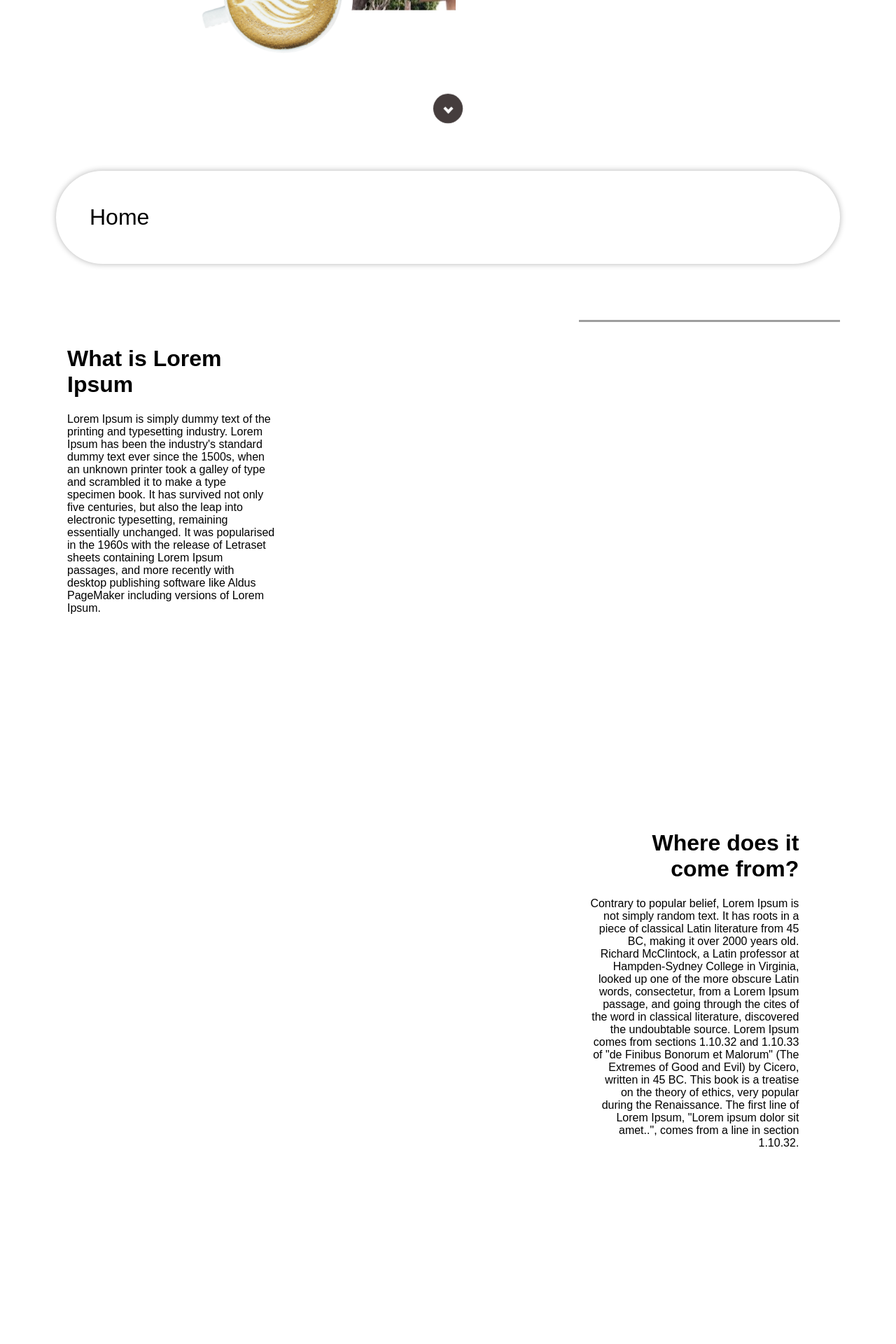
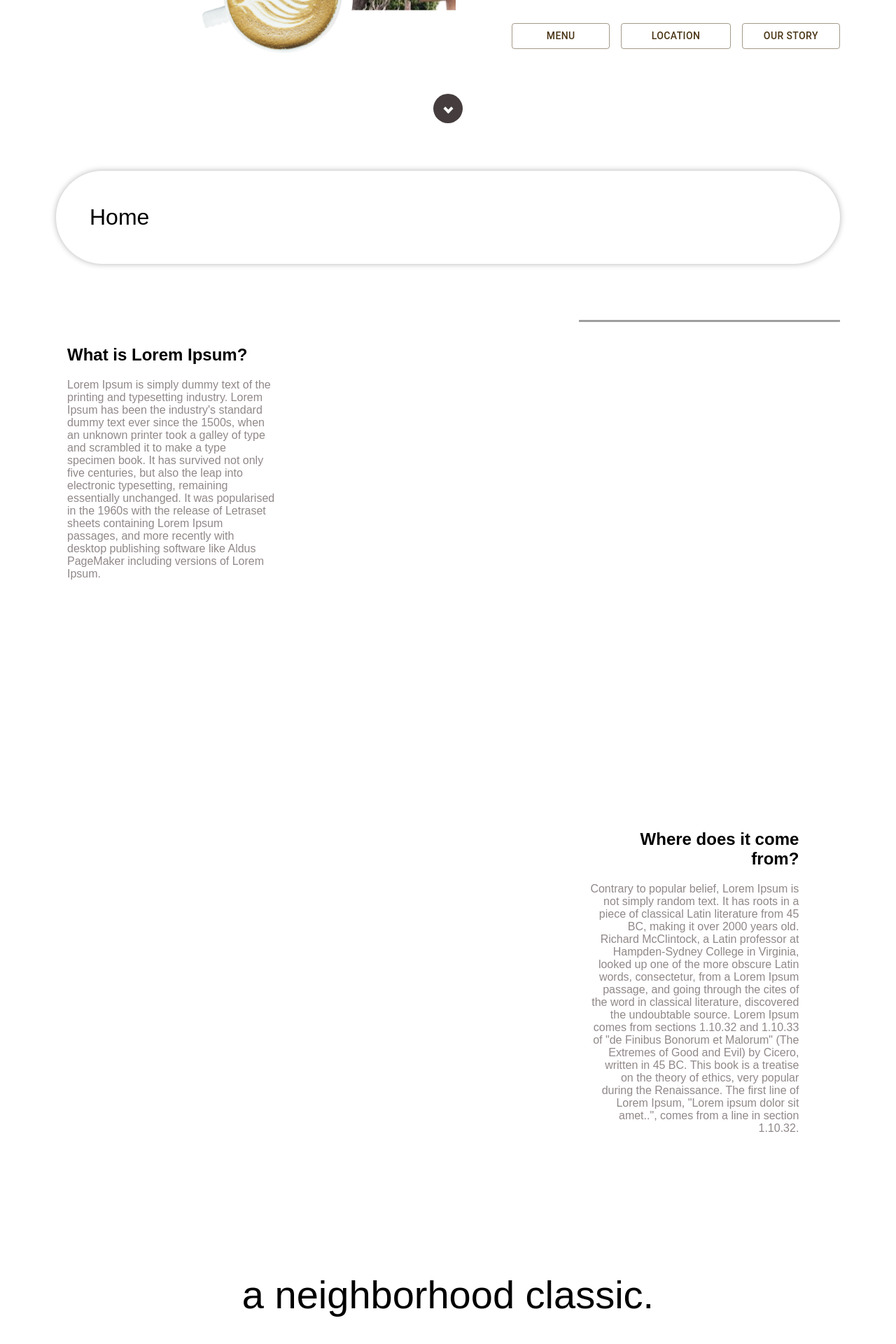
Before and after one commit to mrodz/the-spot, a React (Create React App) app: page / in a window 1280 px wide. Shown: the part 604-2524 px from the top of the page at 70% size. Before the commit the page ends 2397 px from the top, so only its background shows below. Built offline with nearby package versions, Linux system fonts and the light colour scheme.

Commit message:
more layout changes

```diff
--- a/package.json
+++ b/package.json
@@ -3,6 +3,9 @@
   "version": "0.1.0",
   "private": true,
   "dependencies": {
+    "@emotion/react": "^11.10.5",
+    "@emotion/styled": "^11.10.5",
+    "@mui/material": "^5.10.16",
     "@testing-library/jest-dom": "^5.16.5",
     "@testing-library/react": "^13.4.0",
     "@testing-library/user-event": "^13.5.0",
--- /dev/null
+++ b/src/components/FadeInSection/index.css
@@ -0,0 +1,13 @@
+.fade-in-section {
+	opacity: 0;
+	transform: translateY(20vh);
+	visibility: hidden;
+	transition: opacity 0.6s ease-out, transform 1.2s ease-out;
+	will-change: opacity, visibility;
+}
+
+.fade-in-section.is-visible {
+	opacity: 1;
+	transform: none;
+	visibility: visible;
+}
--- /dev/null
+++ b/src/components/FadeInSection/index.tsx
@@ -0,0 +1,25 @@
+import React from 'react'
+import './index.css'
+
+export default function FadeInSection(props: any) {
+	const [isVisible, setVisible] = React.useState(true)
+	const domRef = React.useRef()
+
+	React.useEffect(() => {
+		const onFirstRender = domRef.current as unknown as Element
+		const observer = new IntersectionObserver(entries => {
+			entries.forEach(entry => setVisible(entry.isIntersecting))
+		})
+		observer.observe(domRef.current as unknown as Element)
+		return () => observer.unobserve(onFirstRender)
+	}, [])
+
+	return (
+		<div
+			className={`fade-in-section ${isVisible ? 'is-visible' : ''}`}
+			ref={domRef as any}
+		>
+			{props.children}
+		</div>
+	)
+}
--- a/src/index.css
+++ b/src/index.css
@@ -2,6 +2,10 @@ body {
 	margin: 0;
 	min-height: 100%;
 	font-family: Gotham A,Gotham B,sans-serif;
+}
+
+.text-content {
+	color: #918888;
 }
 
 .center-h {
--- a/src/index.tsx
+++ b/src/index.tsx
@@ -2,18 +2,28 @@ import React from 'react'
 import ReactDOM from 'react-dom/client'
 import './index.css'
 import App from './App'
-// import reportWebVitals from './reportWebVitals'
+import { ThemeProvider, createTheme } from '@mui/material/styles'
 import { BrowserRouter } from 'react-router-dom'
 
 const root = ReactDOM.createRoot(
   document.getElementById('root') as HTMLElement
 )
 
+const theme = createTheme({
+  palette: {
+    primary: {
+      main: "rgb(75, 54, 21)"
+    },
+  },
+})
+
 root.render(
   <React.StrictMode>
-    <BrowserRouter>
-      <App />
-    </BrowserRouter>
+    <ThemeProvider theme={theme}>
+      <BrowserRouter>
+        <App />
+      </BrowserRouter>
+    </ThemeProvider>
   </React.StrictMode>
 )
 
--- a/src/pages/Landing.sass
+++ b/src/pages/Landing.sass
@@ -90,11 +90,16 @@
 		flex-direction: column
 		font-size: 150%
 		text-align: right
-		color: #918888
 
 		@for $n from 1 through 2
 			& > span:nth-child(#{$n})
 				@include fade-in-dur(.5s + ($n * 1s))
+
+.reviews-title
+	margin-top: 6.5rem
+	margin-bottom: 6.5rem
+	text-align: center
+	font-size: 350%
 
 @keyframes throb
 	0%
@@ -186,3 +191,18 @@ $chip-animations: throb 3s ease-in-out 0s infinite forwards, fade-in 1s 3.2s 1 f
 
 .parallax-items > :not(:last-child)
 	padding-bottom: 8rem
+
+.reviews
+	// border-top: solid black 3px
+	margin-top: 3rem
+
+.landing-nav
+	width: 100%
+	display: grid
+	grid-template-columns: 1fr 1fr 1fr
+	margin-top: 6rem
+
+	& > button
+		@for $n from 1 through 3
+			&:nth-child(#{$n})
+				@include fade-in-dur(.2s + ($n * .1s))
--- a/src/pages/Landing.tsx
+++ b/src/pages/Landing.tsx
@@ -1,12 +1,14 @@
 import "./Landing.sass"
-import { useState, memo } from "react"
-import ParallaxImageSplit from "../components/ParallaxImageSplit/ParallaxImageSplit"
+import { useState, memo, MemoExoticComponent } from "react"
+import ParallaxImageSplit from "../components/ParallaxImageSplit"
 import landingImage from "../images/landing.png"
 import boba from "../images/boba.jpeg"
+import { Button } from "@mui/material"
+import FadeInSection from "../components/FadeInSection"
 
 type LandingElement = {
-	(): JSX.Element
-	Splash: () => JSX.Element
+	(): JSX.Element,
+	Splash: MemoExoticComponent<() => JSX.Element>
 }
 
 interface ParallaxImageTextSectionProps {
@@ -25,7 +27,7 @@ function ParallaxImageTextSection(props: ParallaxImageTextSectionProps) {
 					<h1>
 						{props.title}
 					</h1>
-					<section>
+					<section className="text-content">
 						{props.content}
 					</section>
 				</div>
@@ -38,45 +40,59 @@ function ParallaxImageTextSection(props: ParallaxImageTextSectionProps) {
 				</>
 			</div>
 		)
-	];
+	]
 
 	// let dim = useContext(AppDimensionContext)
-	let fin: React.ReactElement[] = [...components];
+	let fin: React.ReactElement[] = [...components]
 
 	// if the device is not mobile, select every "even" element
 	// and reverse the order (to fit with the grid columns).
-
 	const mobile = false // dim.width < styles.switchToMobileView
 
 	if (props?.even === false && !mobile) {
-		fin[0] = components[1];
-		fin[1] = components[0];
+		fin[0] = components[1]
+		fin[1] = components[0]
 	}
 
 	return (
 		<div className="parallax-image-text-section" {...!props?.even && { "data-even": true }}>
 			{fin}
 		</div>
-	);
+	)
 }
 
+/**
+ * Root for landing page.
+ * @returns JSX
+ */
 const Landing: LandingElement = () => {
 	return (
 		<div className="Landing">
 			<div className="w-100">
-				<div className="parallax-items">
+				<section className="parallax-items">
 					<ParallaxImageTextSection content="Lorem Ipsum is simply dummy text of the printing and typesetting industry. Lorem Ipsum has been the industry's standard dummy text ever since the 1500s, when an unknown printer took a galley of type and scrambled it to make a type specimen book. It has survived not only five centuries, but also the leap into electronic typesetting, remaining essentially unchanged. It was popularised in the 1960s with the release of Letraset sheets containing Lorem Ipsum passages, and more recently with desktop publishing software like Aldus PageMaker including versions of Lorem Ipsum." image={
-						<ParallaxImageSplit fileName={boba} alt="alt" leading="L" />
-					} title="What is Lorem Ipsum" even={true} />
+						<ParallaxImageSplit fileName={boba} alt="Boba" leading="L" />
+					} title="What is Lorem Ipsum?" even={true} />
 					<ParallaxImageTextSection content="Contrary to popular belief, Lorem Ipsum is not simply random text. It has roots in a piece of classical Latin literature from 45 BC, making it over 2000 years old. Richard McClintock, a Latin professor at Hampden-Sydney College in Virginia, looked up one of the more obscure Latin words, consectetur, from a Lorem Ipsum passage, and going through the cites of the word in classical literature, discovered the undoubtable source. Lorem Ipsum comes from sections 1.10.32 and 1.10.33 of &quot;de Finibus Bonorum et Malorum&quot; (The Extremes of Good and Evil) by Cicero, written in 45 BC. This book is a treatise on the theory of ethics, very popular during the Renaissance. The first line of Lorem Ipsum, &quot;Lorem ipsum dolor sit amet..&quot;, comes from a line in section 1.10.32." image={
-						<ParallaxImageSplit fileName={boba} alt="alt" leading="R" />
+						<ParallaxImageSplit fileName={boba} alt="Boba" leading="R" />
 					} title="Where does it come from?" even={false} />
-				</div>
+				</section>
+
+				<FadeInSection>
+					<section className="reviews">
+						<div className="reviews-title">a neighborhood classic.</div>
+					</section>
+				</FadeInSection>
 			</div>
 		</div>
 	)
 }
 
+/**
+ * Button Link to skip to main content (NOT ARIA COMPLIANT),
+ * will flash rainbow colors on click.
+ * @returns JSX
+ */
 const RainbowButton = memo(() => {
 	const [traveling, setTraveling] = useState(false)
 
@@ -95,19 +111,30 @@ const RainbowButton = memo(() => {
 	)
 })
 
-Landing.Splash = () => {
-
+/**
+ * Splash text inserted before the top header
+ * on the landing page.
+ * @returns JSX
+ */
+Landing.Splash = memo(() => {
 	return (
 		<>
 			<div className="splash-wrapper">
 				<div className="splash-image">
-					<img src={landingImage} />
+					<img alt="" src={landingImage} />
 				</div>
 				<div className="welcome-title">
-					<div id="title">The Spot</div>
-					<div id="subtitles">
-						<span>café &bull; lounge &bull; pastries</span>
-						<span>est. 2004</span>
+					<div>
+						<div id="title">The Spot</div>
+						<div id="subtitles" className="text-content">
+							<span>café &bull; lounge &bull; pastries</span>
+							<span>est. 2004</span>
+						</div>
+						<nav className="landing-nav">
+							<Button sx={{ marginRight: '1rem' }} variant="outlined">Menu</Button>
+							<Button variant="outlined">Location</Button>
+							<Button sx={{ marginLeft: '1rem' }} variant="outlined">Our Story</Button>
+						</nav>
 					</div>
 				</div>
 			</div>
@@ -117,6 +144,6 @@ Landing.Splash = () => {
 			</div>
 		</>
 	)
-}
+})
 
 export { Landing }
```
Also changed, not shown: src/components/ParallaxImageSplit/index.tsx (renamed from src/components/ParallaxImageSplit/ParallaxImageSplit.tsx, +29 -83 lines), 1 other file (tests, documents, lock files or other folders).
